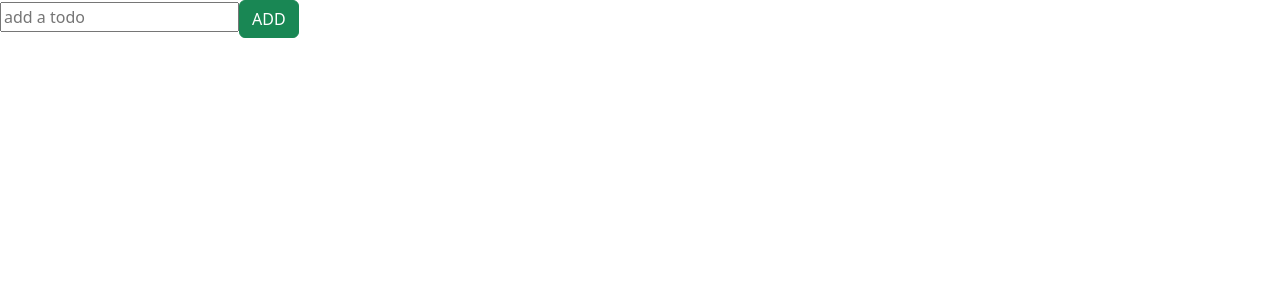
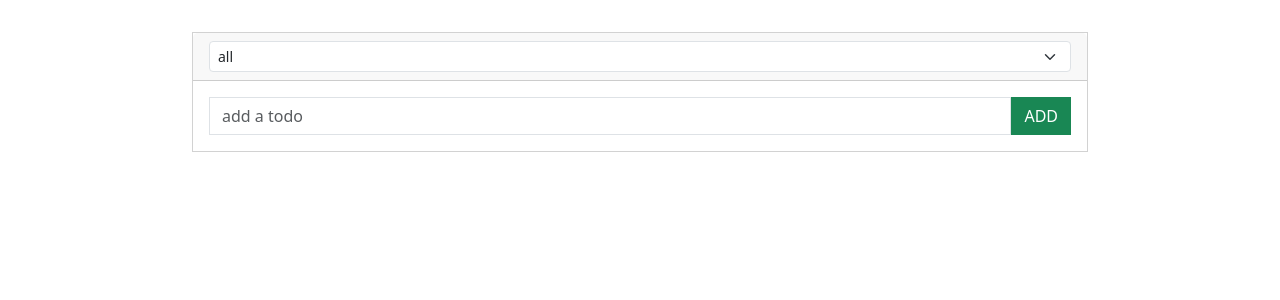
Before and after one commit to youngoose/angular-todo, an Angular app: page / in a window 1280 px wide. Shown: the top 300 px of the page. Built offline with nearby package versions, Linux system fonts and the light colour scheme.

Commit message:
feat: add select dropdown to show todo items based on respective status

```diff
--- a/src/app/app.module.ts
+++ b/src/app/app.module.ts
@@ -4,9 +4,10 @@ import { AppComponent } from './app.component';
 import { TodoComponent } from './todo/todo.component';
 import { ReactiveFormsModule } from '@angular/forms';
 import { CommonModule } from '@angular/common';
+import { SelectTodoComponent } from './select-todo/select-todo.component';
 
 @NgModule({
-  declarations: [AppComponent, TodoComponent],
+  declarations: [AppComponent, TodoComponent, SelectTodoComponent],
   imports: [CommonModule, BrowserModule, ReactiveFormsModule],
   providers: [],
   bootstrap: [AppComponent],
--- /dev/null
+++ b/src/app/select-todo/select-todo.component.html
@@ -0,0 +1,5 @@
+<select class="form-select form-select-sm" (change)="selectStatus($event)">
+  <option *ngFor="let status of todoStatus">
+    {{ status }}
+  </option>
+</select>
--- /dev/null
+++ b/src/app/select-todo/select-todo.component.ts
@@ -0,0 +1,18 @@
+import { Component, EventEmitter, Output } from '@angular/core';
+
+const TODO_STATUS = ['all', 'active', 'completed'];
+
+@Component({
+  selector: 'app-select-todo',
+  templateUrl: './select-todo.component.html',
+  styleUrls: ['./select-todo.component.scss'],
+})
+export class SelectTodoComponent {
+  @Output() selectedStatus = new EventEmitter();
+
+  todoStatus = TODO_STATUS;
+
+  selectStatus(e) {
+    this.selectedStatus.emit(e.target.value);
+  }
+}
--- a/src/app/todo/todo.component.html
+++ b/src/app/todo/todo.component.html
@@ -1,10 +1,17 @@
+<div class="card text-center rounded-0">
+  <div class="card-header">
+    <app-select-todo
+      (selectedStatus)="changeSelectedStatus($event)"
+    ></app-select-todo>
+  </div>
+  <div class="card-body">
     <form [formGroup]="todoForm" (ngSubmit)="addTodoItem()">
       <ul class="todoItem" *ngFor="let list of todoList">
-    <li>
+        <li [ngClass]="{ completed: list.status === 'completed' }">
           <input
             type="checkbox"
             formControlName="checkTodo"
-        (change)="handleChange()"
+            (change)="handleChange(list.id)"
           />
           {{ list.todo }}
         </li>
@@ -12,6 +19,15 @@
           <i class="fa-solid fa-trash"></i>
         </button>
       </ul>
-  <input type="text" placeholder="add a todo" formControlName="addTodo" />
-  <button type="submit" class="btn btn-success">ADD</button>
+      <div class="d-flex">
+        <input
+          class="form-control rounded-0"
+          type="text"
+          placeholder="add a todo"
+          formControlName="addTodo"
+        />
+        <button type="submit" class="btn btn-success rounded-0">ADD</button>
+      </div>
     </form>
+  </div>
+</div>
--- a/src/app/todo/todo.component.scss
+++ b/src/app/todo/todo.component.scss
@@ -1,3 +1,12 @@
+.card {
+  width: 70%;
+  margin: 32px auto;
+
+  .form-control:focus {
+    border-color: #ced4da;
+    box-shadow: none !important;
+  }
+
   .todoItem {
     display: flex;
     padding: 0;
@@ -7,3 +16,8 @@
       padding-right: 10px;
     }
   }
+
+  .completed {
+    text-decoration: line-through;
+  }
+}
--- a/src/app/todo/todo.component.ts
+++ b/src/app/todo/todo.component.ts
@@ -15,7 +15,7 @@ export class TodoComponent implements OnInit {
   ngOnInit() {
     this.todoForm = new FormGroup({
       addTodo: new FormControl(null),
-      checkTodo: new FormControl(null),
+      checkTodo: new FormControl(),
     });
   }
 
@@ -43,10 +43,22 @@ export class TodoComponent implements OnInit {
   }
 
   deleteTodo(id: Todo['id']) {
-    this.todoList = this.todoList.filter((todo) => todo.id !== id);
+    this.todoList = this.todoList.filter((todo: Todo) => todo.id !== id);
   }
 
-  handleChange() {
-    console.log('checkTodoControl: ', this.checkTodoControl.value);
+  handleChange(id: Todo['id']) {
+    this.todoList = this.todoList.map((todo: Todo) => {
+      if (todo.id === id) {
+        todo.status === 'active'
+          ? (todo.status = 'completed')
+          : (todo.status = 'active');
+        return todo;
+      }
+      return todo;
+    });
+  }
+
+  changeSelectedStatus(status) {
+    console.log('status from child: ', status);
   }
 }
--- a/src/app/todo/todo.model.ts
+++ b/src/app/todo/todo.model.ts
@@ -1,4 +1,4 @@
-type todoStatus = 'active' | 'completed';
+type todoStatus = 'all' | 'active' | 'completed';
 
 export interface Todo {
   id: string;
--- a/src/index.html
+++ b/src/index.html
@@ -1,13 +1,18 @@
-<!doctype html>
+<!DOCTYPE html>
 <html lang="en">
   <head>
-  <meta charset="utf-8">
+    <meta charset="utf-8" />
     <title>AngularTodo</title>
-  <base href="/">
-  <meta name="viewport" content="width=device-width, initial-scale=1">
-  <link rel="icon" type="image/x-icon" href="favicon.ico">
+    <base href="/" />
+    <meta name="viewport" content="width=device-width, initial-scale=1" />
+    <link rel="icon" type="image/x-icon" href="favicon.ico" />
+    <link
+      href="https://cdn.jsdelivr.net/npm/bootstrap@5.3.2/dist/css/bootstrap.min.css"
+      rel="stylesheet"
+    />
   </head>
   <body>
     <app-root></app-root>
+    <script src="https://cdn.jsdelivr.net/npm/bootstrap@5.3.2/dist/js/bootstrap.bundle.min.js"></script>
   </body>
 </html>
```
Also changed, not shown: src/app/select-todo/select-todo.component.scss (added), 1 other file (tests, documents, lock files or other folders). Lines whose indentation alone changed are shown as unchanged.
